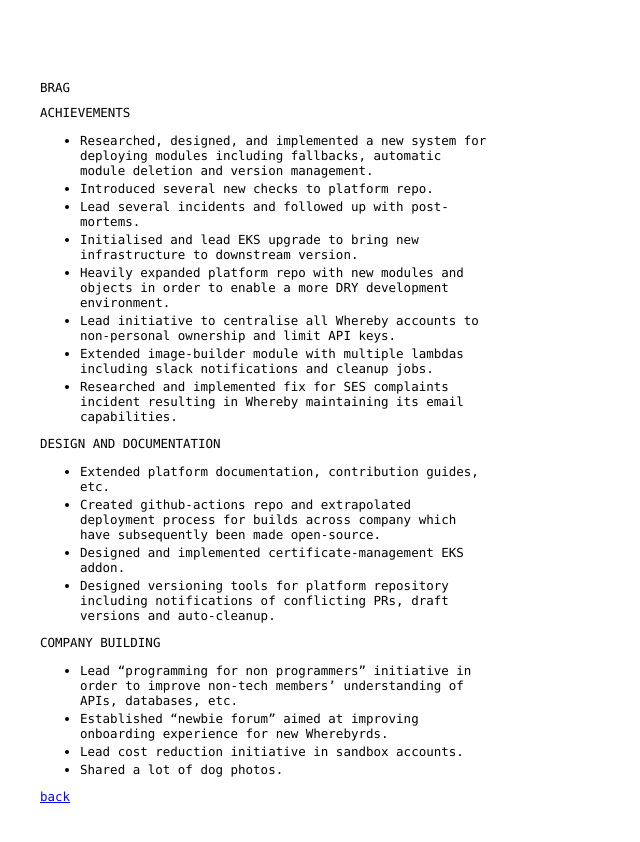
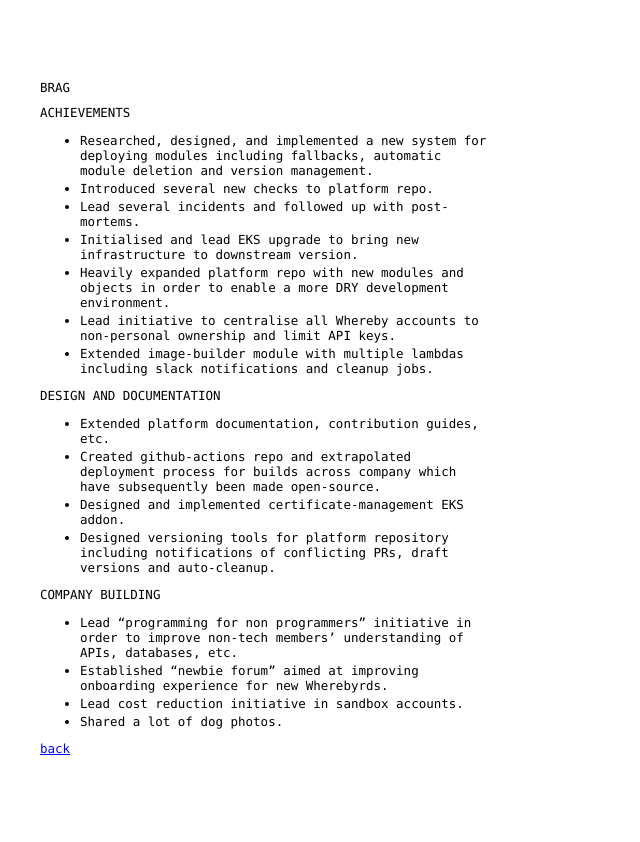
Before and after one commit to jsphwllng/jsphwllng.github.io, a Jekyll site: the page built from brag.md, in a window 1280 px wide. Shown: the top 842 px of the page, without its empty margins (0-640 px from the left). Built offline with Jekyll 4.4.1, drawn with Linux system fonts in a browser that asks for light colours.

Commit message:
Refactor brag.md: Remove obsolete achievement and update documentation (#123)
Remove the mention of the resolved SES complaints incident under
Achievements in brag.md. This change brings the document up to date by
removing a completed task and ensures accurate information is presented.
No issues were raised regarding this outdated achievement.

```diff
--- a/brag.md
+++ b/brag.md
@@ -13,7 +13,6 @@ Achievements
 *   Heavily expanded platform repo with new modules and objects in order to enable a more DRY development environment.
 *   Lead initiative to centralise all Whereby accounts to non-personal ownership and limit API keys.
 *   Extended image-builder module with multiple lambdas including slack notifications and cleanup jobs.
-* Researched and implemented fix for SES complaints incident resulting in Whereby maintaining its email capabilities.
 
 Design and documentation
 ------------------------
```
